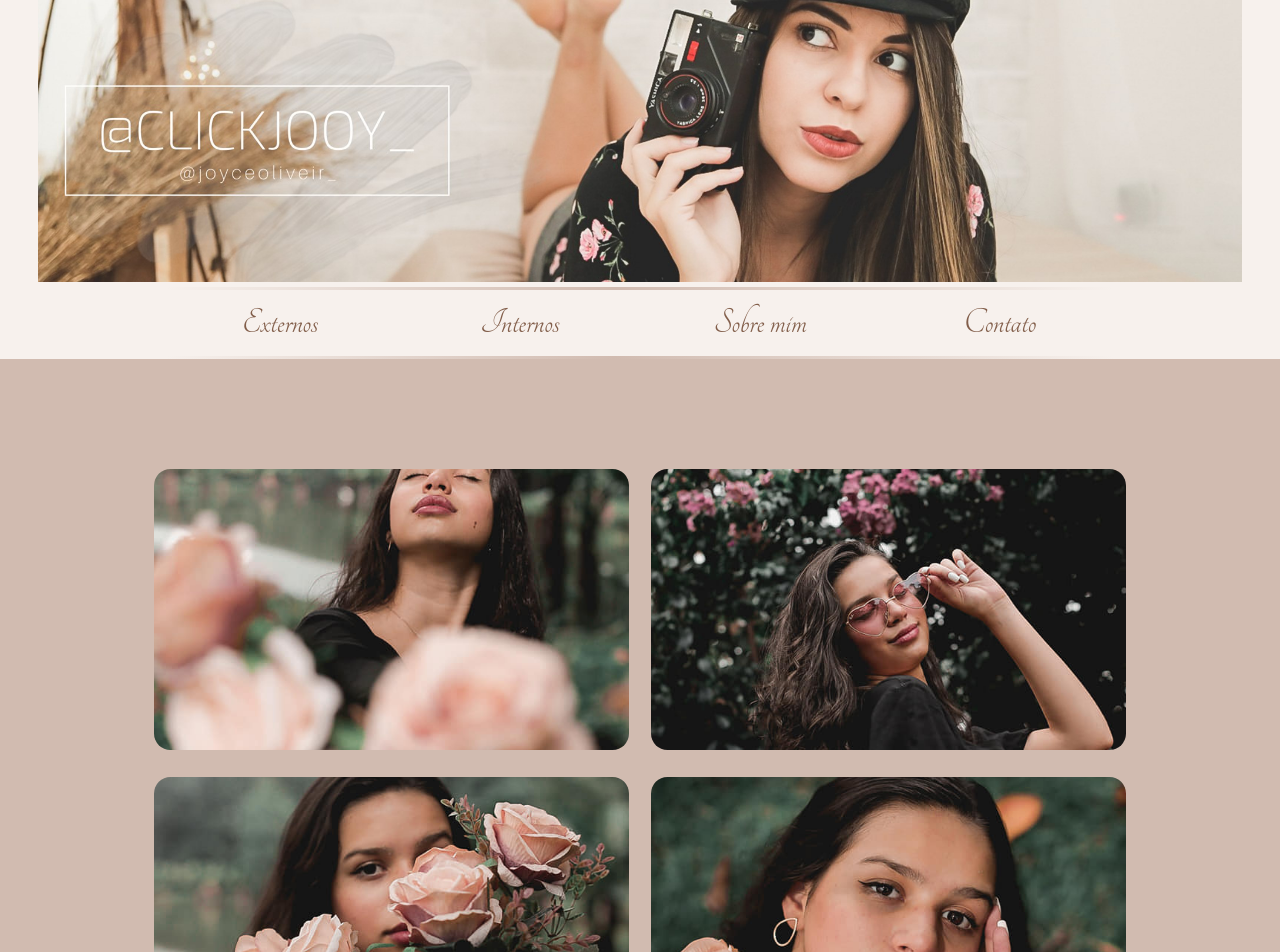
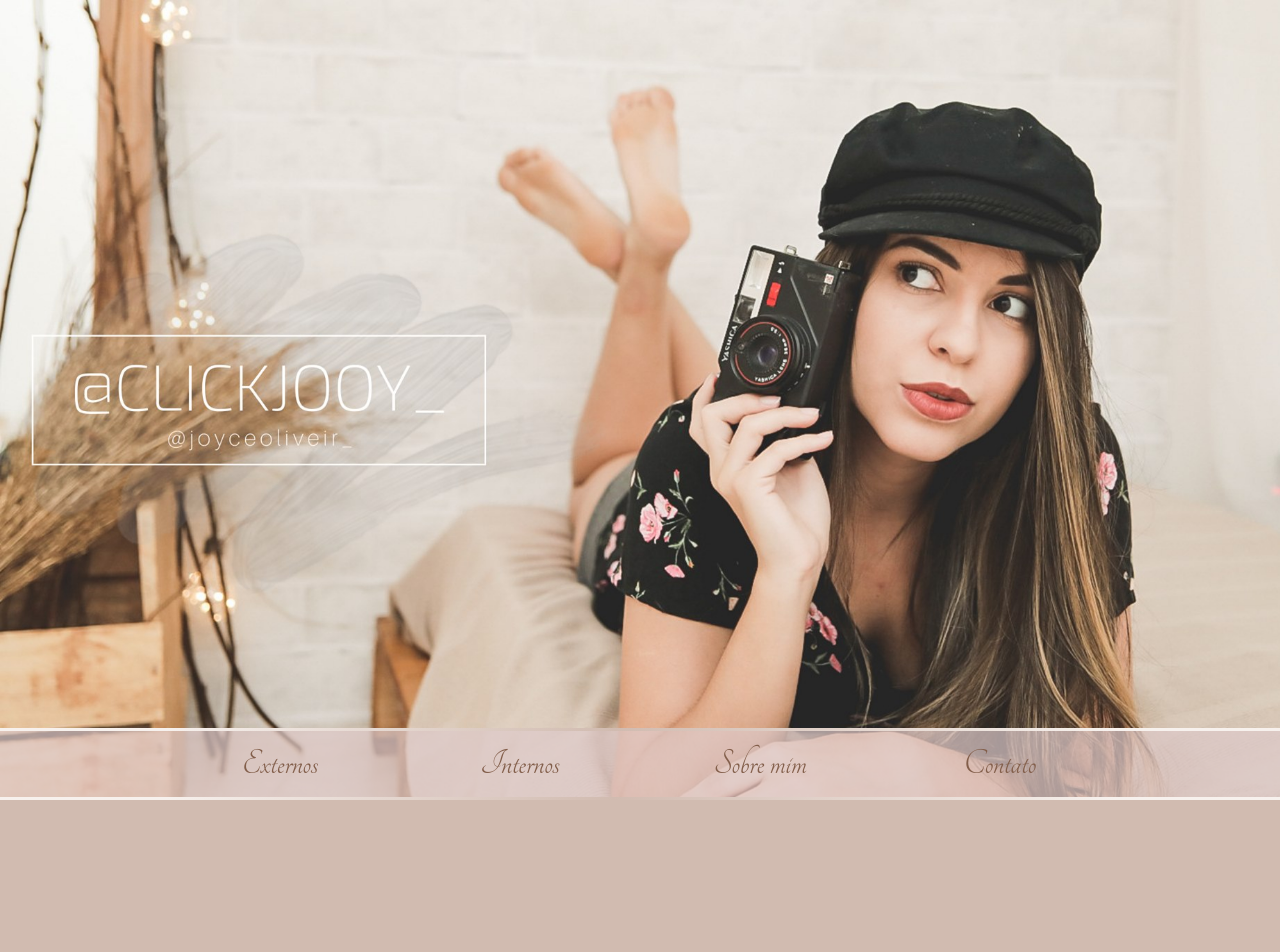
Before and after one commit to oFelipeGabriel/clickjoy-site, a Vue app: page / in a window 1280 px wide. Shown: the top 952 px of the page. After the commit the page ends 800 px from the top, so only its background shows below. Built offline with nearby package versions, Linux system fonts and the light colour scheme.

Commit message:
Adicoinado vue load e corrigido filtro de tags de fotos na home

```diff
--- a/package.json
+++ b/package.json
@@ -29,6 +29,7 @@
     "node-sass": "^4.14.1",
     "sass": "^1.32.6",
     "sass-loader": "^8.0.2",
-    "vue-template-compiler": "^2.6.11"
+    "vue-loader": "^15.9.6",
+    "vue-template-compiler": "^2.6.12"
   }
 }
--- a/src/components/Gallery.vue
+++ b/src/components/Gallery.vue
@@ -11,27 +11,40 @@
   </template>
 
 <script>
-  import photos from '@/photos.json';
+  import phs from '@/photos.json';
   export default {
     name: 'Gallery',
+    props: ['tag'],
     data() {
       return {
-        photos,
+        photos: [],
       };
     },
     methods: {
       thumbUrl(filename) {
         return require(`../${filename}`);
       },
-    },
-    mounted() {
-    const query = Object.assign({}, this.$route.query);
-    console.log("query", query)
+      filtrar(tag) {
+        let filter = phs;
+        if (tag) {
+          filter = phs.filter(p => p.tag.toLowerCase()===tag.toLowerCase() )
+        }
+        this.photos = filter
+      }
     },
     computed:{
       isMobile(){
         return window.innerWidth<500
       }
+    },
+    mounted() {
+      const tag = this.$route.params.id;
+      this.filtrar(tag)
+    },
+    watch: {
+        tag() {
+          this.filtrar(this.tag)
+        }
     }
   };
 </script>
@@ -42,8 +55,8 @@
   grid-template-columns: repeat(auto-fill, minmax(20rem, 1fr));
   grid-gap: 1rem;
   max-width: 80rem;
-  margin: 5rem auto;
-  padding: 0 12vw;
+  margin: 2rem auto;
+  padding: 0 12vw 2rem;
 }
 .gallery-panel img {
   width: 100%;
--- a/src/components/Menu.vue
+++ b/src/components/Menu.vue
@@ -6,8 +6,8 @@
         <font-awesome-icon icon="times-circle" />
       </div>
       <ul>
-        <li @click="$router.replace({ path: '', query: { tag: 'Externo' }})">Externos</li>
-        <li>Internos</li>
+        <li @click="$router.replace({ path: '/home/externo'})">Externos</li>
+        <li @click="$router.replace({ path: '/home/interno'})">Internos</li>
         <li>Sobre mim</li>
         <li>Contato</li>
       </ul>
--- a/src/components/Photo.vue
+++ b/src/components/Photo.vue
@@ -30,9 +30,10 @@ export default {
             return require(`../${filename}`);
         },
         closeLightbox() {
-        this.$router.push('/');
+        this.$router.push('/home');
         }
-    },
+    }
+
 };
 </script>
 <style>
--- a/src/router/index.js
+++ b/src/router/index.js
@@ -2,20 +2,30 @@ import Vue from 'vue'
 import VueRouter from 'vue-router'
 import Home from '../views/Home.vue'
 import Photo from '../views/Photo.vue';
+import Inicio from '../views/Inicio.vue';
 
 Vue.use(VueRouter)
 
 const routes = [
   {
     path: '/',
-    name: 'Home',
-    component: Home
+    name: 'Inicio',
+    component: Inicio
   },
   {
     path: '/photo/:id',
     name: 'photo',
     component: Photo,
   },
+  {
+    path: '/home',
+    component: Home,
+    children: [
+      {path: '/',component: Home},
+      {path: ':id',component: Home},
+    ]
+
+  }
 ]
 
 const router = new VueRouter({
--- a/src/views/Home.vue
+++ b/src/views/Home.vue
@@ -8,7 +8,7 @@
       <Menu :display="showMenu" @toggleMenu="toggleMenu"/>
     </div>
 
-    <Gallery />
+    <Gallery :tag="tag"/>
   </div>
 </template>
 <script>
@@ -23,7 +23,8 @@ export default {
   data() {
     return {
       windowHeight: window.innerWidth,
-      showMenu: window.innerWidth>=595
+      showMenu: window.innerWidth>=595,
+      tag: this.$route.params.id
     }
   },
   methods: {
@@ -36,10 +37,16 @@ export default {
       this.toggleMenu(this.showMenu)
     }
   },
+  watch: {
+    '$route.params.id': function (id) {
+      this.tag = id;
+    }
+  },
   mounted() {
     this.$nextTick(() => {
       window.addEventListener('resize', this.onResize);
     })
+
   }
 };
 </script>
--- /dev/null
+++ b/src/views/Inicio.vue
@@ -0,0 +1,51 @@
+<template>
+    <transition name="slide-fade">
+        <div class="inicio-banner menu-inicio" v-if="show">
+            <Menu :display="true"  />
+        </div>
+    </transition>
+</template>
+
+<script>
+
+import Menu from '@/components/Menu.vue';
+export default {
+    name: 'Inicio',
+    components: {
+        Menu
+    },
+    data() {
+        return {
+            show: true
+        }
+    }
+}
+</script>
+
+<style lang="scss">
+html, body {
+    height: 100%;
+}
+.inicio-banner {
+  background-image: url("../assets/header.jpg");
+  height: 100%;
+  background-position: left;
+  background-repeat: no-repeat;
+  background-size: cover;
+}
+.menu-inicio .menu{
+    position: absolute;
+    bottom: 0;
+    background-color: rgba(223, 203, 203, 0.7);
+    width: 100%;
+}
+.slide-fade-enter-active {
+  transition: all 1s ease;
+}
+.slide-fade-leave-active {
+  transition: all .8s cubic-bezier(1.0, 0.5, 0.8, 1.0);
+}
+.slide-fade-enter {
+    transform: translate(100%, 0);
+}
+</style>
```
